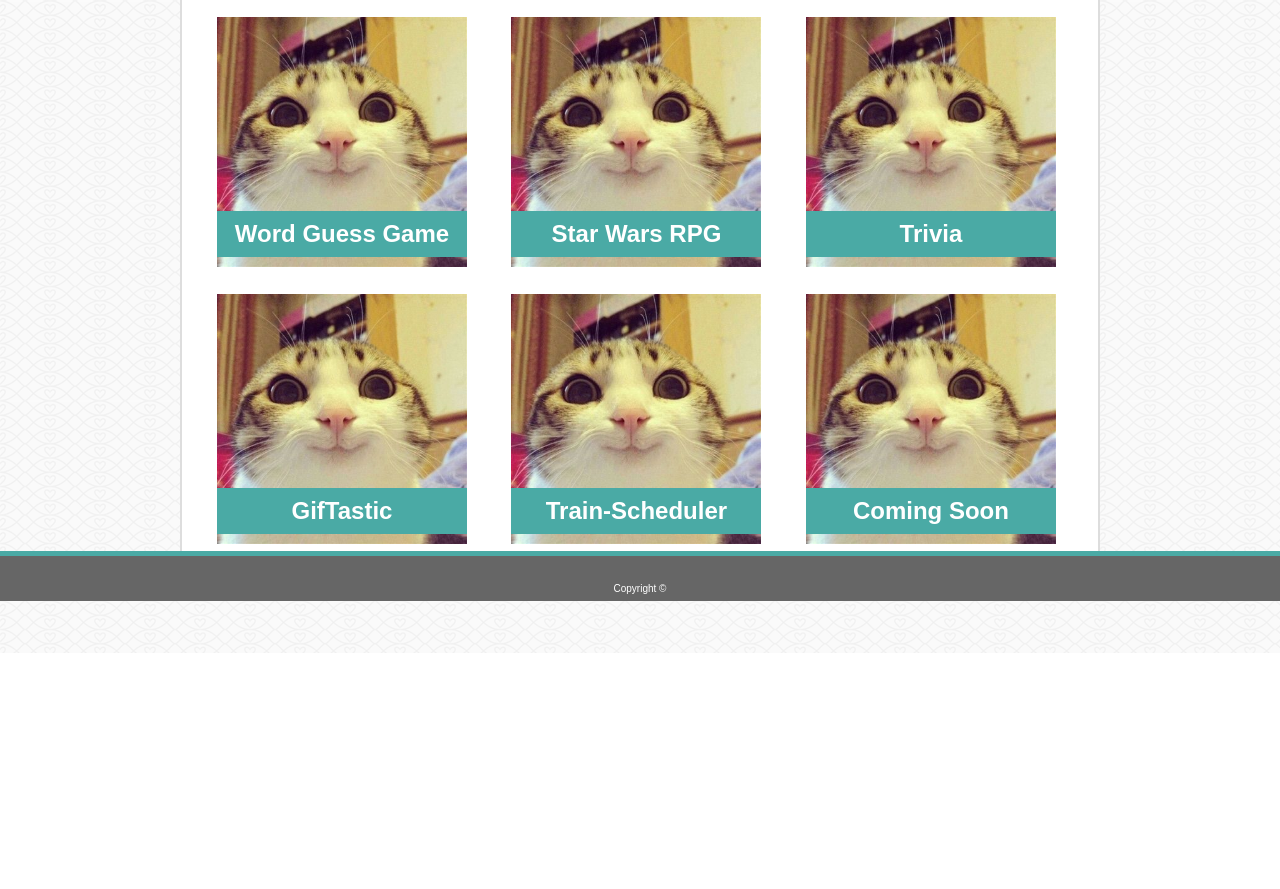
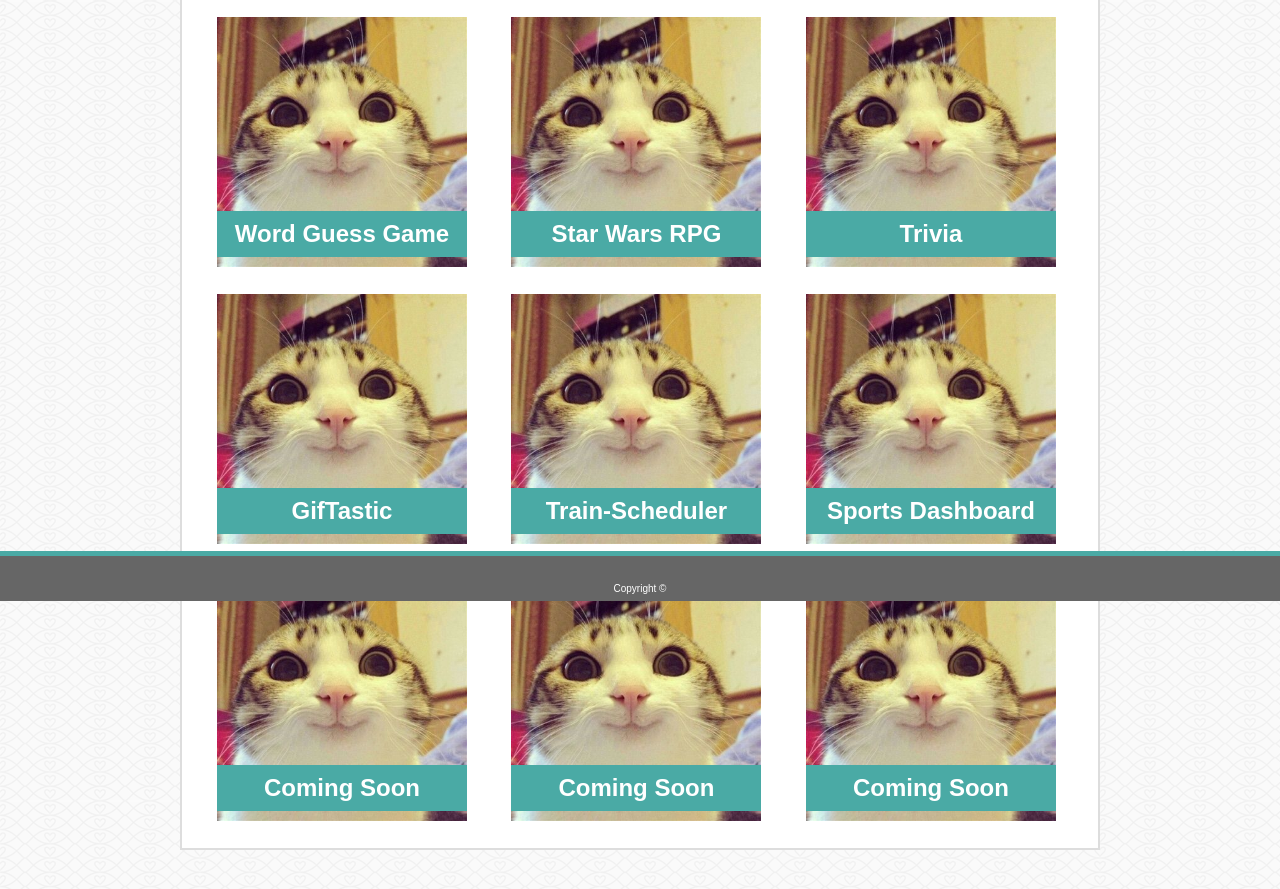
Before and after one commit to jaekaetea/Portfolio_01, a plain HTML site: page portfolio.html in a window 1280 px wide. Shown: the part 199-1088 px from the top of the page. Before the commit the page ends 852 px from the top, so only its background shows below. Drawn offline with nearby package versions, Linux system fonts and the light colour scheme.

Commit message:
Added Project

```diff
--- a/portfolio.html
+++ b/portfolio.html
@@ -67,6 +67,24 @@
                 <div class="portfolioText">Train-Scheduler</div>
             </div>
 
+            <div class="portfolioPicLink">
+                <a href="https://joehancock1995.github.io/SportsDashboard/" target="_blank">
+                <img src="assets/images/MyFace.jpg" title="meow" alt="My Face"></a>
+                <div class="portfolioText">Sports Dashboard</div>
+            </div>
+
+            <div class="portfolioPic">
+                <a href="#">
+                <img src="assets/images/MyFace.jpg" title="meow" alt="My Face"></a>
+                <div class="portfolioText">Coming Soon</div>
+            </div>
+
+            <div class="portfolioPic">
+                <a href="#">
+                <img src="assets/images/MyFace.jpg" title="meow" alt="My Face"></a>
+                <div class="portfolioText">Coming Soon</div>
+            </div>
+
             <div class="portfolioPic">
                 <a href="#">
                 <img src="assets/images/MyFace.jpg" title="meow" alt="My Face"></a>
```
